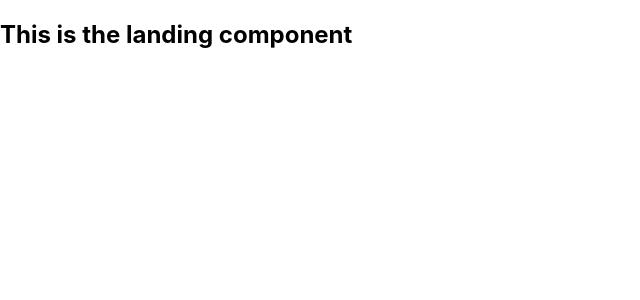
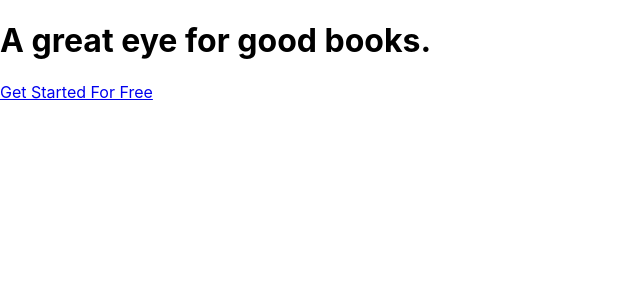
Before and after one commit to No-det/ReadME, a JavaScript app in the folder client/: page / in a window 1280 px wide. Shown: the top 300 px of the page, without its empty margins (0-640 px from the left). Built offline with nearby package versions, Linux system fonts and the light colour scheme; the HTML template or start-up script is replaced by a standard one.

Commit message:
Moved api to src

```diff
--- a/client/src/components/Navabr/index.js
+++ b/client/src/components/Navabr/index.js
@@ -1,7 +1,7 @@
 import "./index.scss";
 
 const Navbar = () => {
-    return <div></div>
-}
+  return <div></div>;
+};
 
 export default Navbar;
--- a/client/src/pages/Landing/index.js
+++ b/client/src/pages/Landing/index.js
@@ -1,7 +1,8 @@
 const Landing = () => {
   return (
-    <div>
-      <h2>This is the landing component</h2>
+    <div className="landing__container">
+      <h1>A great eye for good books.</h1>
+      <a href="#">Get Started For Free</a>
     </div>
   );
 };
```
Also changed, not shown: client/src/api/base.js (renamed from client/api/base.js).
